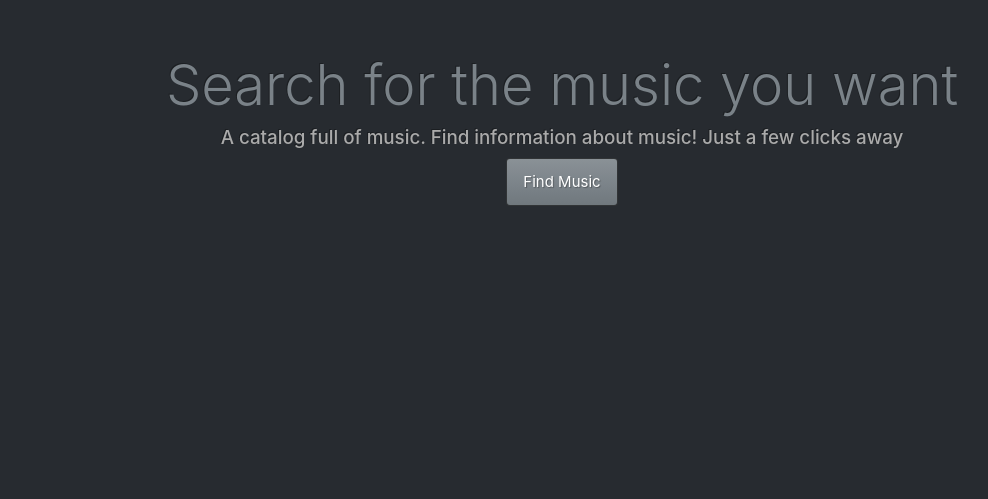
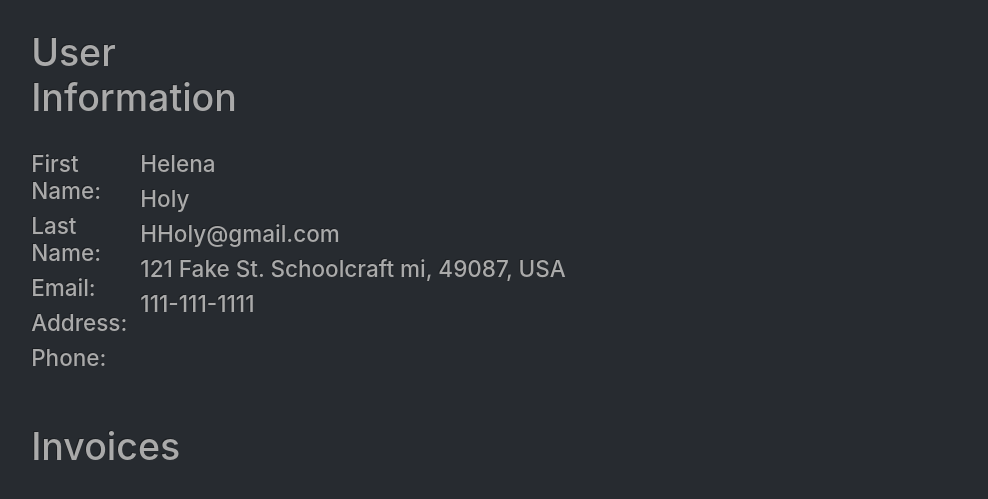
Before and after one commit to jjwarren44/Music-Store, a PHP site: page /customer_page.php in a window 1280 px wide. Shown: the part 57-556 px from the top of the page, without its empty margins (78-1066 px from the left). Run offline with PHP 8.4, Linux system fonts and the light colour scheme.

Commit message:
CSS for Customer Page
Here is the CSS

```diff
--- a/customer_page.php
+++ b/customer_page.php
@@ -54,15 +54,40 @@
     </a>
 
 	<div class="cotainer-fluid">
-		<br>
-		<div class="row text-center">
-			<div class="col-md-12">
-				<h1 class="display-4 text-secondary">Search for the music you want</h1>
-                <h5>A catalog full of music. Find information about music! Just a few clicks away</h5>
-                <a href="catalog.php"><button type="button" class="btn btn-secondary">Find Music</button></a>
-			</div>
+		<!--Change into PHP-->
+        <div class="row">
+            <div class="col-md-1"></div>
+            <div class="col-md-3">
+                <h1>User Information</h1>
+            </div>
         </div>
-
+        <div class="row">
+            <div class="col-md-1"></div>
+            <div class="col-md-1">
+                <br>
+                <h4>First Name:</h4>
+                <h4>Last Name:</h4>
+                <h4>Email:</h4>
+                <h4>Address:</h4>
+                <h4>Phone:</h4>
+            </div>
+             <div class="col-md-5">
+                <!--Put PHP here-->
+                <br>
+                <h4>Helena</h4>
+                <h4>Holy</h4>
+                <h4>HHoly@gmail.com</h4>
+                <h4> 121 Fake St. Schoolcraft mi, 49087, USA</h4>
+                <h4>111-111-1111</h4>
+             </div>
+        </div>
+        <br><br>
+        <div class="row">
+            <div class="col-md-1"></div>
+            <div class="col-md-3">
+                <h1>Invoices</h1>
+            </div>
+        </div>
         <!-- Both login modals -->
         <?php include('login_modals.php'); ?>
 
```
